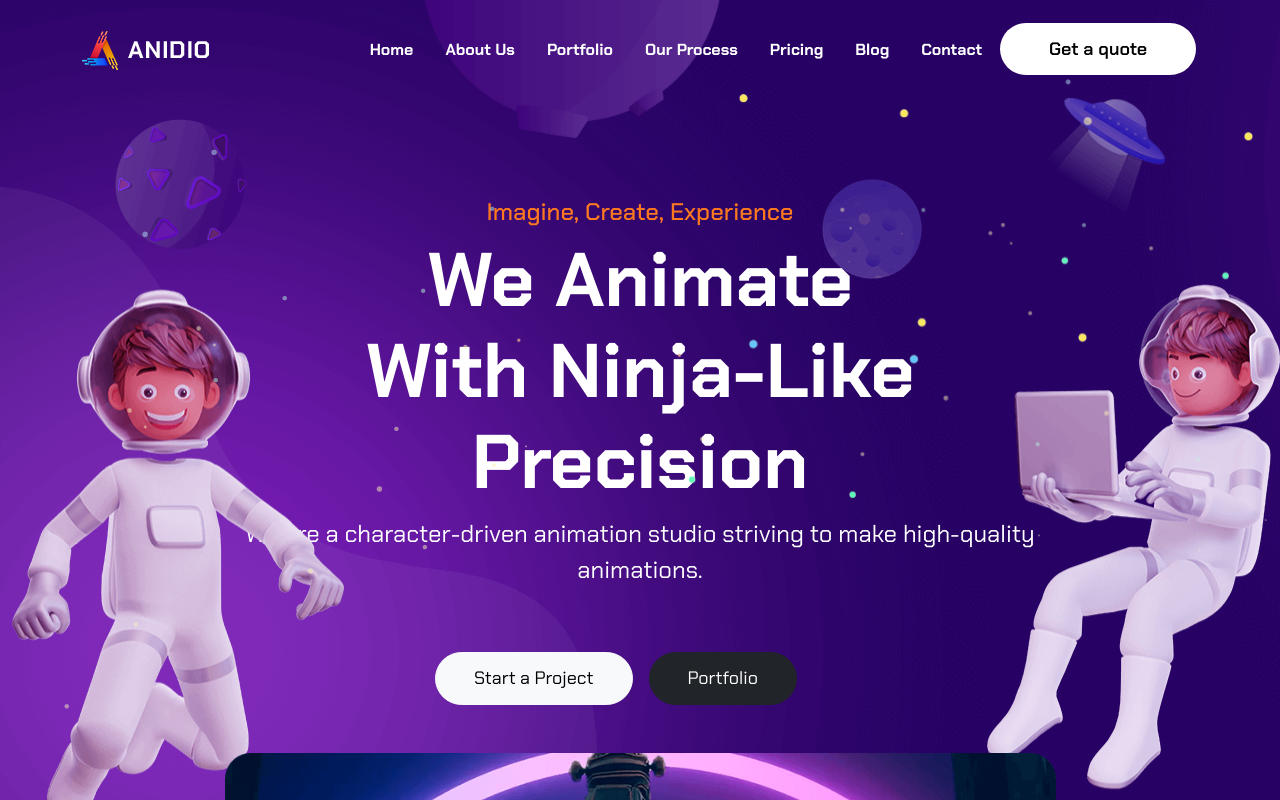
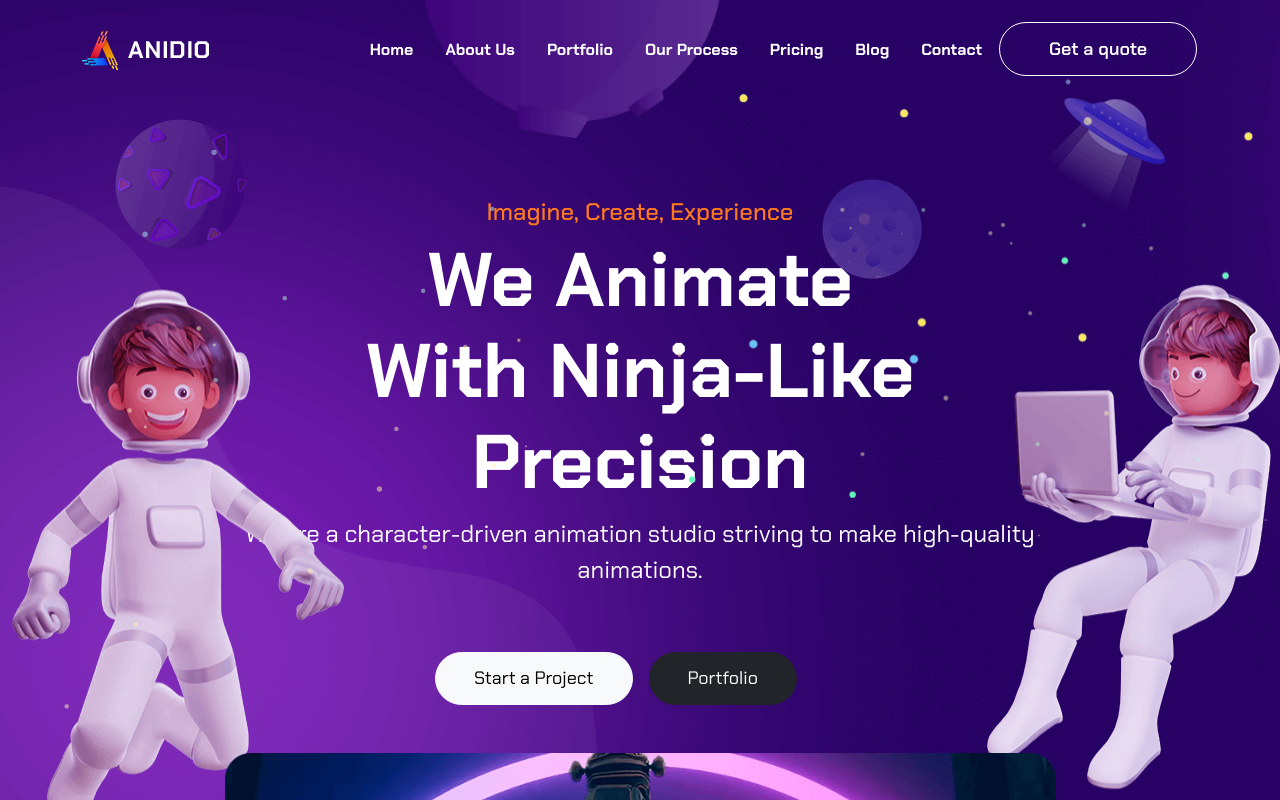
Before and after one commit to alessandro-barate/proj-html-vuejs, a Vue app: page / in a window 1280 px wide. In both pictures the pointer is over the button "Get a quote". Shown: the top 800 px of the page. Built offline with nearby package versions, Linux system fonts and the light colour scheme.

Commit message:
[UPD] Buttons fixed

```diff
--- a/src/components/AppHeader.vue
+++ b/src/components/AppHeader.vue
@@ -98,11 +98,15 @@ header {
   height: 50px;
   display: inline-block;
   color: black;
-  border: 1px solid white;
+  border: none;
 
   transition: all 0.5s;
 
-  background-color: transparent;
+  background-color: #ffdfec;
+
+  &:hover {
+    background-color: transparent;
+  }
 
   span {
     border-radius: 100px;
@@ -117,7 +121,9 @@ header {
       transition: all 0.2s;
 
       border-radius: 100px;
-      background-color: #fff;
+      background-color: transparent;
+      color: white;
+      border: 1px solid white;
     }
   }
 }
--- a/src/components/AppStorytelling.vue
+++ b/src/components/AppStorytelling.vue
@@ -106,6 +106,7 @@ p {
       background-color: transparent;
 
       span {
+        padding: 12px 30px 12px 30px;
         transition: all 0.2s;
       }
     }
--- a/src/pages/AppContactPage.vue
+++ b/src/pages/AppContactPage.vue
@@ -99,6 +99,7 @@ export default {
 </script>
 
 <template>
+
   <!-- Section Jumbotron -->
   <section>
     <jumbotronComponent :name="Pagename" :title="title" :background="background1" />
@@ -286,9 +287,13 @@ export default {
   <!-- Section Storytelling -->
   <AppStorytelling />
   <!-- FINE Section Storytelling -->
+
+  <!-- Scroll Up Button -->
   <button class="buttonUp" @click="goPageStart()" v-if="store.scroll">
     <i class="fa-solid fa-arrow-up"></i>
   </button>
+  <!-- FINE Scroll Up Button -->
+
 </template>
 
 <style scoped lang="scss">
```
